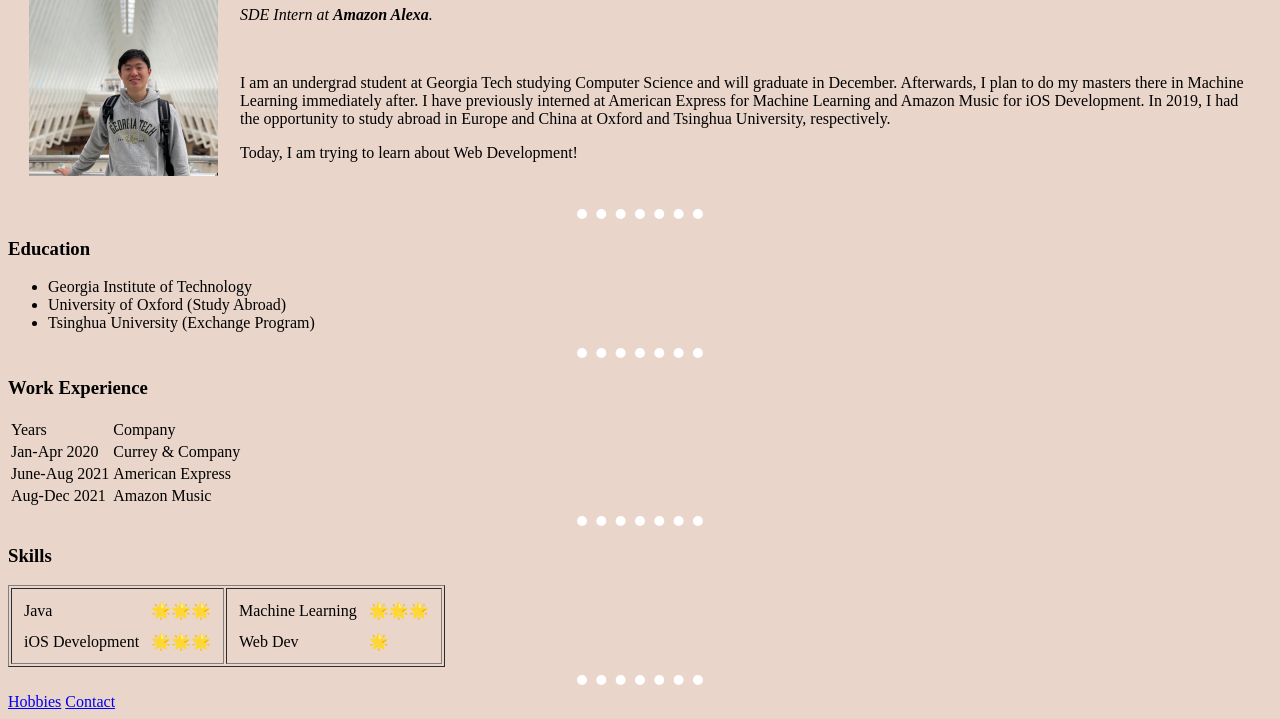
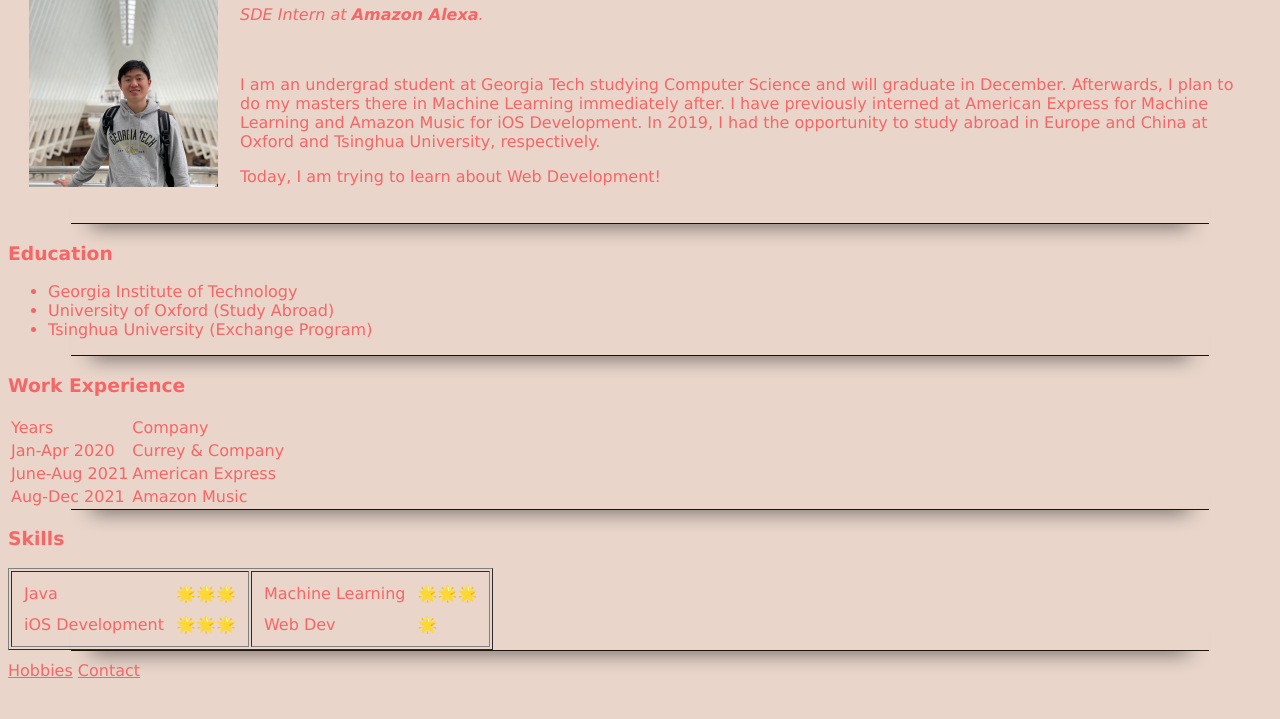
Before and after one commit to cgccomeau/cv, a plain HTML site: page index.html in a window 1280 px wide. Shown: the part 105-824 px from the top of the page. After the commit the page ends 800 px from the top, so only its background shows below. Drawn offline with Linux system fonts and the light colour scheme.

Commit message:
refactored directory

```diff
--- a/HTML - Personal Site/index.html
+++ b/index.html
@@ -9,14 +9,34 @@
       background-color: #E9D5CA;
     }
 
-    hr {
-      /*background-color: white;*/
+    /*hr {
+      /*background-color: white;
       border-style: none;
+      box-shadow: 0 20px 20px -20px #000000;
       border-top-style: dotted;
       border-color: white;
-      border-width: 10px;
-      width: 10%;
+      border-width: 20px;
+      width: 50%;
       noshade;
+
+    }*/
+
+    hr {
+      border: none;
+      height: 20px;
+      width: 90%;
+      height: 50px;
+      margin-top: 0;
+      border-bottom: 1px solid #1f1209;
+      box-shadow: 0 20px 20px -20px #333;
+      margin: -50px auto 10px;
+    }
+
+    html * {
+      /*font-size: 16px;
+        line-height: 1.625;*/
+      color: #f66666;
+      font-family: verdana;
     }
   </style>
 </head>
```
Also changed, not shown: IMG_8629.jpg (renamed from HTML - Personal Site/IMG_8629.jpg), contact.html (renamed from HTML - Personal Site/contact.html), hobbies.html (renamed from HTML - Personal Site/hobbies.html), inputs.html (renamed from HTML - Personal Site/inputs.html).
